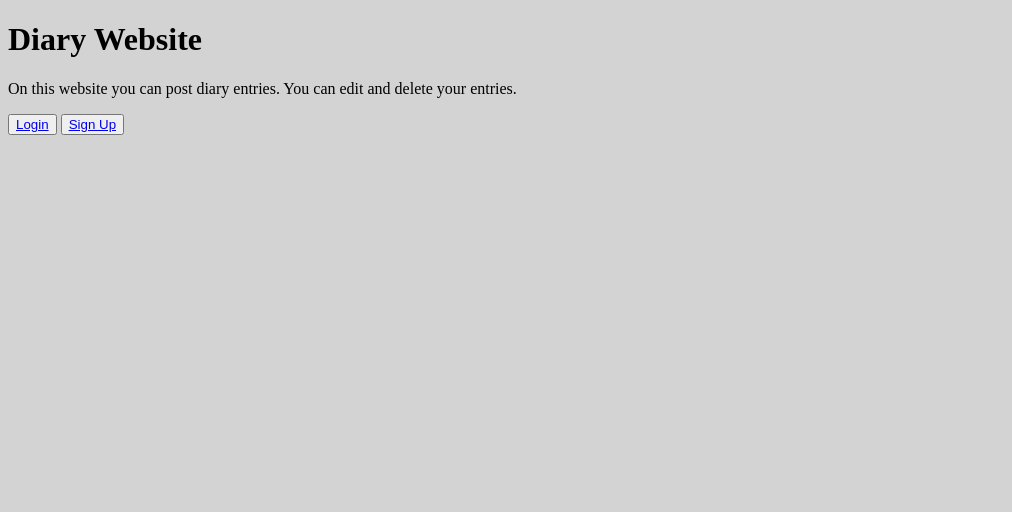
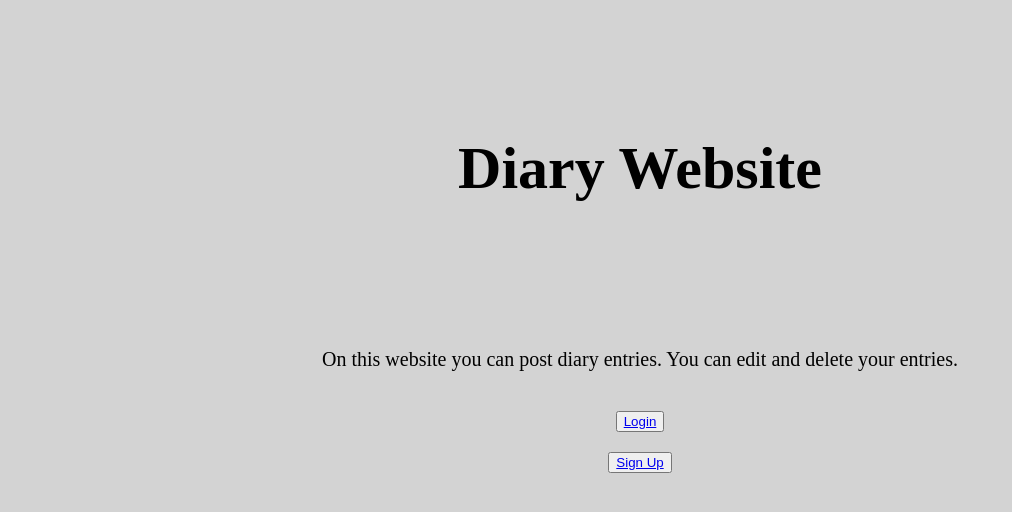
Before and after one commit to jgooday48/diary, a plain HTML site: page client/index.html in a window 1280 px wide. Shown: the whole page, without its empty margins (0-1012 px from the left). Drawn offline with Linux system fonts and the light colour scheme.

Commit message:
fix post note

```diff
--- a/client/assets/css/frontpage.css
+++ b/client/assets/css/frontpage.css
@@ -1,3 +1,23 @@
 body {
     background-color: lightgray;
+    display: flex;
+    height: 100vh;
+    flex-direction: column;
 }
+
+header {
+    display: flex;
+    height: 40vh;
+    justify-content: center;
+    align-items:center;
+    font-size: 30px;
+}
+
+main {
+    display: flex;
+    height: 40vh;
+    flex-direction: column;
+    row-gap: 20px;
+    align-items:center;
+    font-size: 20px;
+}
--- a/client/assets/js/diary.js
+++ b/client/assets/js/diary.js
@@ -40,7 +40,8 @@ document.getElementById("post-form").addEventListener("submit", async (e) => {
         },
         body: JSON.stringify({
             title: form.get("title"),
-            content: form.get("content")
+            content: form.get("content"),
+            category: form.get("category")
         })
     }
 
```
Also changed, not shown: client/diary.html (+2 -8 lines).
